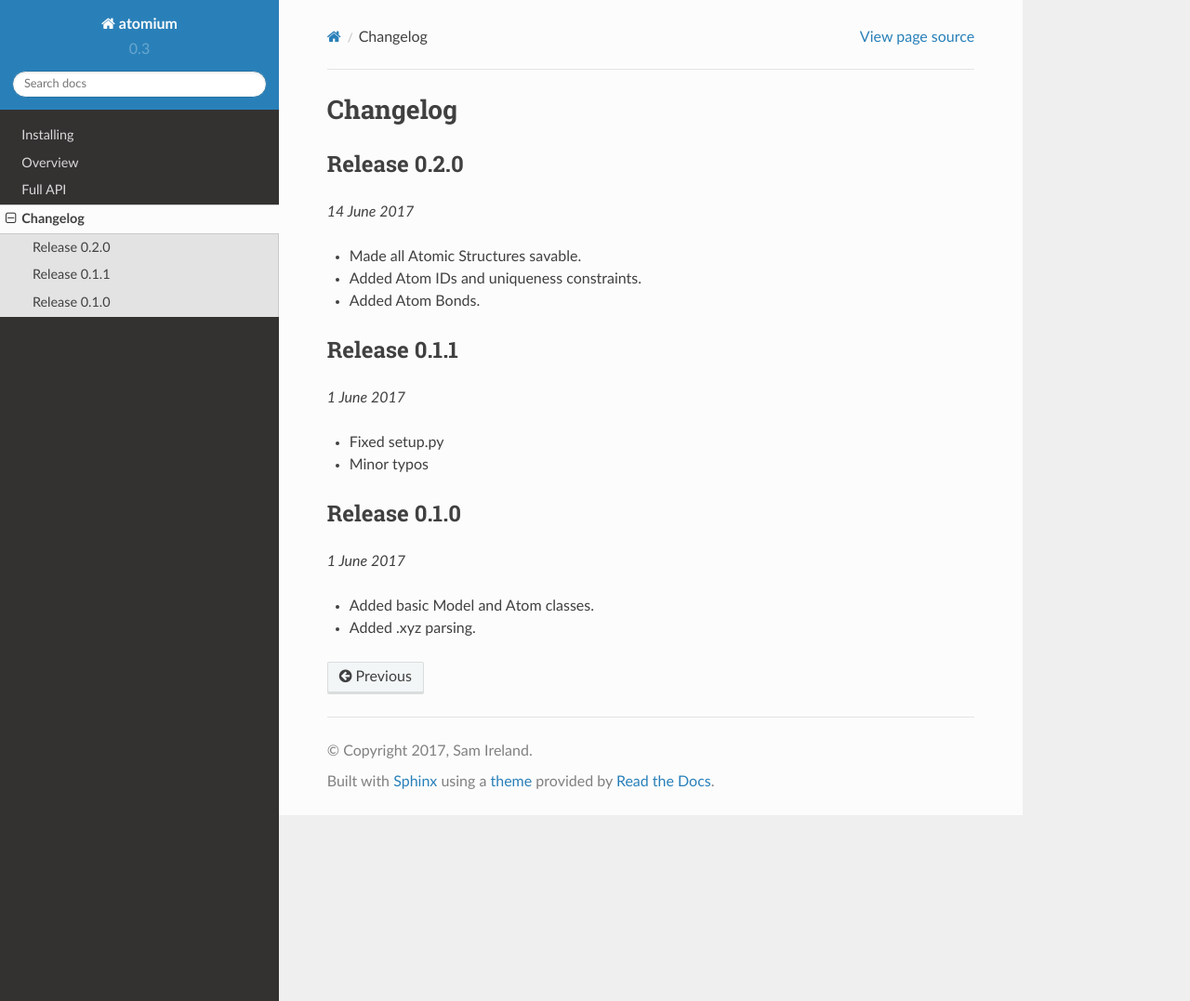
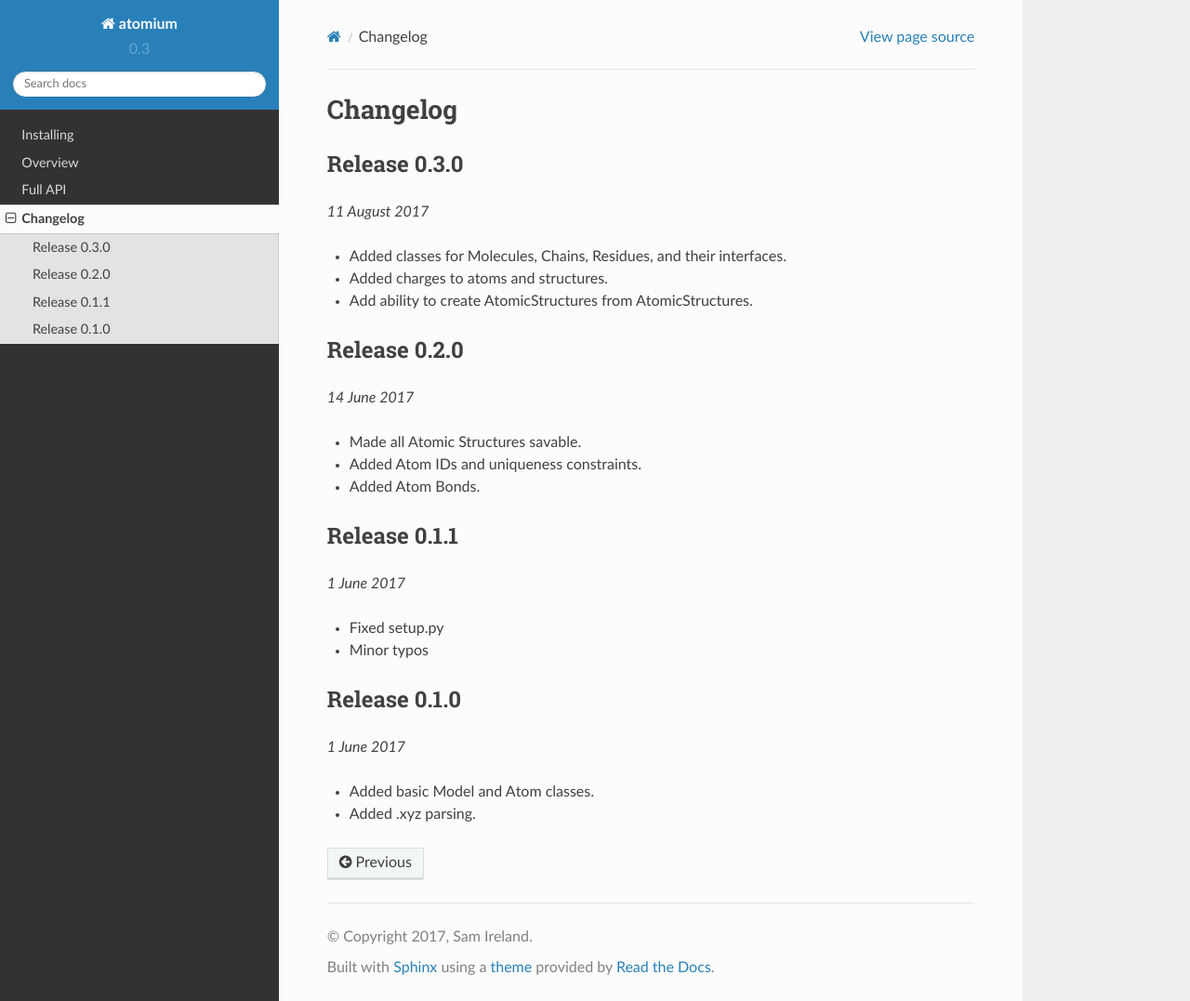
Before and after one commit to samirelanduk/atomium, a Sphinx documentation site: the page built from docs/source/changelog.rst, in a window 1280 px wide and 1077 px high. Shown: the whole window at 93% size. Built offline with Sphinx 7.4.7 and the Read the Docs theme 2.0.0, drawn with Linux system fonts in a browser that asks for light colours.

Commit message:
Final 0.3 changes

```diff
--- a/docs/source/changelog.rst
+++ b/docs/source/changelog.rst
@@ -1,5 +1,15 @@
 Changelog
 ---------
+
+Release 0.3.0
+~~~~~~~~~~~~~
+
+`11 August 2017`
+
+* Added classes for Molecules, Chains, Residues, and their interfaces.
+* Added charges to atoms and structures.
+* Add ability to create AtomicStructures from AtomicStructures.
+
 
 Release 0.2.0
 ~~~~~~~~~~~~~
```
Also changed, not shown: README.rst (+10 -0 lines), 3 other files.
